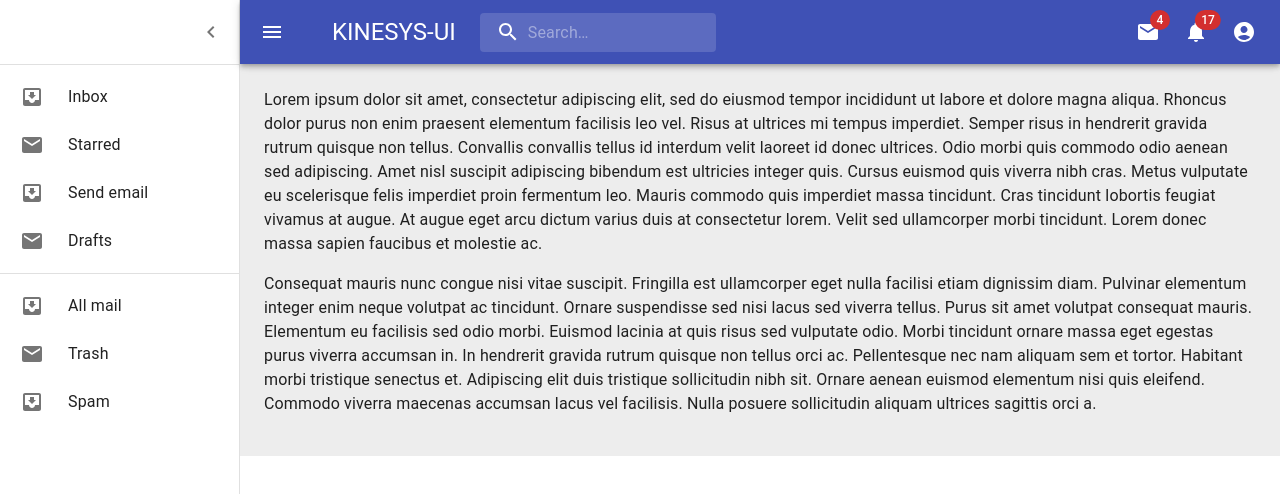
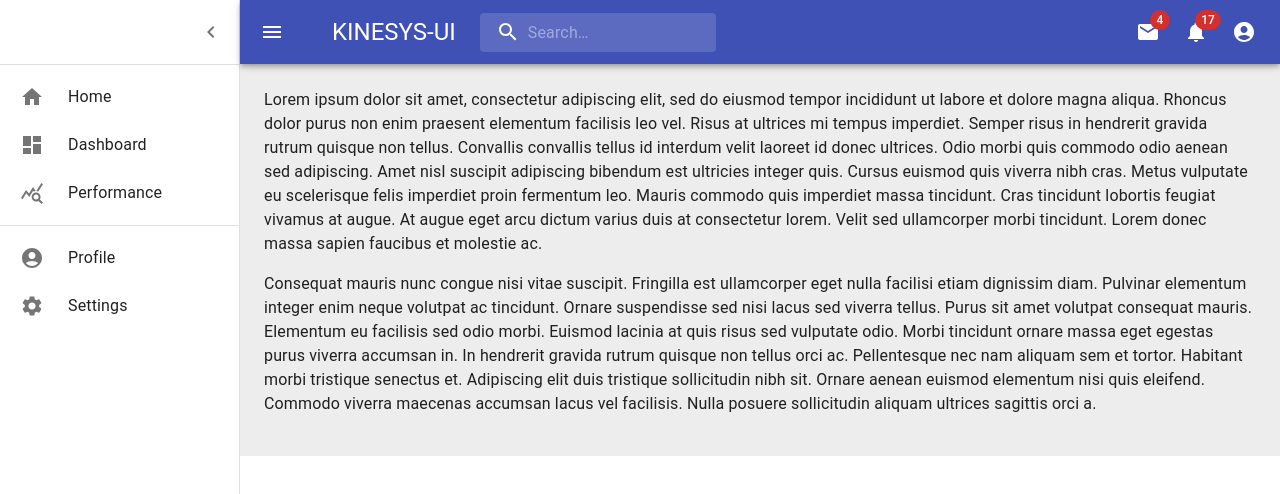
Before and after one commit to dnitecki/kinesys-ui, a React (Create React App) app: page / in a window 1280 px wide. Both pictures are taken after a click on the button 32 px from the left and 32 px from the top of the page. Shown: the top 494 px of the page. Built offline with nearby package versions, Linux system fonts and the light colour scheme.

Commit message:
update menu items

```diff
--- a/src/components/topBar/TopBar.tsx
+++ b/src/components/topBar/TopBar.tsx
@@ -24,6 +24,7 @@ import MailIcon from "@mui/icons-material/Mail";
 import NotificationsIcon from "@mui/icons-material/Notifications";
 import { useState } from "react";
 import { alpha, Badge, InputBase, Menu, MenuItem } from "@mui/material";
+import { menuItems, subMenu } from "./menuItems";
 
 const drawerWidth = 240;
 
@@ -341,8 +342,8 @@ export default function MiniDrawer() {
         </DrawerHeader>
         <Divider />
         <List>
-          {["Inbox", "Starred", "Send email", "Drafts"].map((text, index) => (
-            <ListItem key={text} disablePadding sx={{ display: "block" }}>
+          {menuItems.map((item, index) => (
+            <ListItem key={index} disablePadding sx={{ display: "block" }}>
               <ListItemButton
                 sx={{
                   minHeight: 48,
@@ -357,17 +358,20 @@ export default function MiniDrawer() {
                     justifyContent: "center",
                   }}
                 >
-                  {index % 2 === 0 ? <InboxIcon /> : <MailIcon />}
+                  {<item.icon />}
                 </ListItemIcon>
-                <ListItemText primary={text} sx={{ opacity: open ? 1 : 0 }} />
+                <ListItemText
+                  primary={item.text}
+                  sx={{ opacity: open ? 1 : 0 }}
+                />
               </ListItemButton>
             </ListItem>
           ))}
         </List>
         <Divider />
         <List>
-          {["All mail", "Trash", "Spam"].map((text, index) => (
-            <ListItem key={text} disablePadding sx={{ display: "block" }}>
+          {subMenu.map((item, index) => (
+            <ListItem key={index} disablePadding sx={{ display: "block" }}>
               <ListItemButton
                 sx={{
                   minHeight: 48,
@@ -382,9 +386,12 @@ export default function MiniDrawer() {
                     justifyContent: "center",
                   }}
                 >
-                  {index % 2 === 0 ? <InboxIcon /> : <MailIcon />}
+                  {<item.icon />}
                 </ListItemIcon>
-                <ListItemText primary={text} sx={{ opacity: open ? 1 : 0 }} />
+                <ListItemText
+                  primary={item.text}
+                  sx={{ opacity: open ? 1 : 0 }}
+                />
               </ListItemButton>
             </ListItem>
           ))}
--- /dev/null
+++ b/src/components/topBar/menuItems.ts
@@ -0,0 +1,44 @@
+import HomeIcon from "@mui/icons-material/Home";
+import DashboardIcon from "@mui/icons-material/Dashboard";
+import QueryStatsIcon from "@mui/icons-material/QueryStats";
+import AccountCircleIcon from "@mui/icons-material/AccountCircle";
+import SettingsIcon from "@mui/icons-material/Settings";
+import { SvgIconTypeMap } from "@mui/material";
+import { OverridableComponent } from "@mui/material/OverridableComponent";
+
+export const menuItems: MenuItem[] = [
+  {
+    text: "Home",
+    icon: HomeIcon,
+    url: "",
+  },
+  {
+    text: "Dashboard",
+    icon: DashboardIcon,
+    url: "",
+  },
+  {
+    text: "Performance",
+    icon: QueryStatsIcon,
+    url: "",
+  },
+];
+
+export const subMenu: MenuItem[] = [
+  {
+    text: "Profile",
+    icon: AccountCircleIcon,
+    url: "",
+  },
+  {
+    text: "Settings",
+    icon: SettingsIcon,
+    url: "",
+  },
+];
+
+export type MenuItem = {
+  text: string;
+  icon: OverridableComponent<SvgIconTypeMap<{}, "svg">>;
+  url: string;
+};
```
